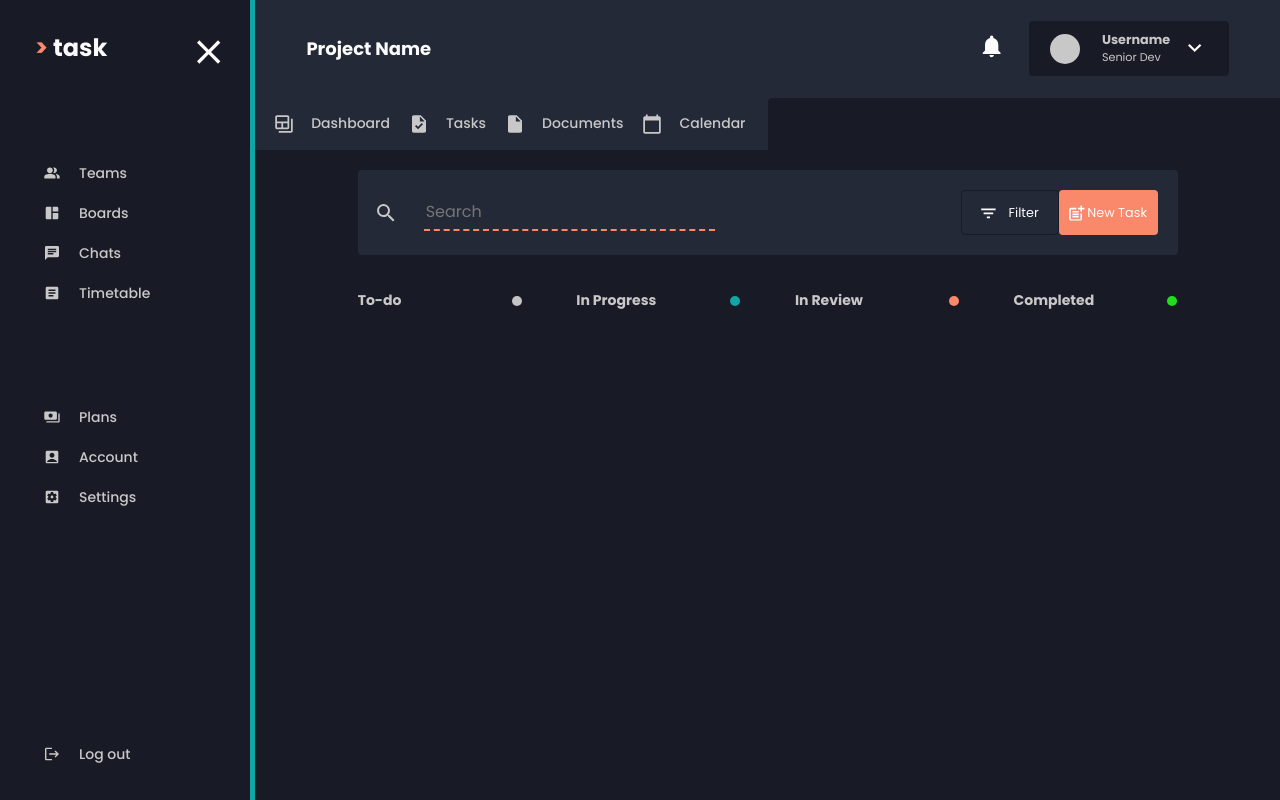
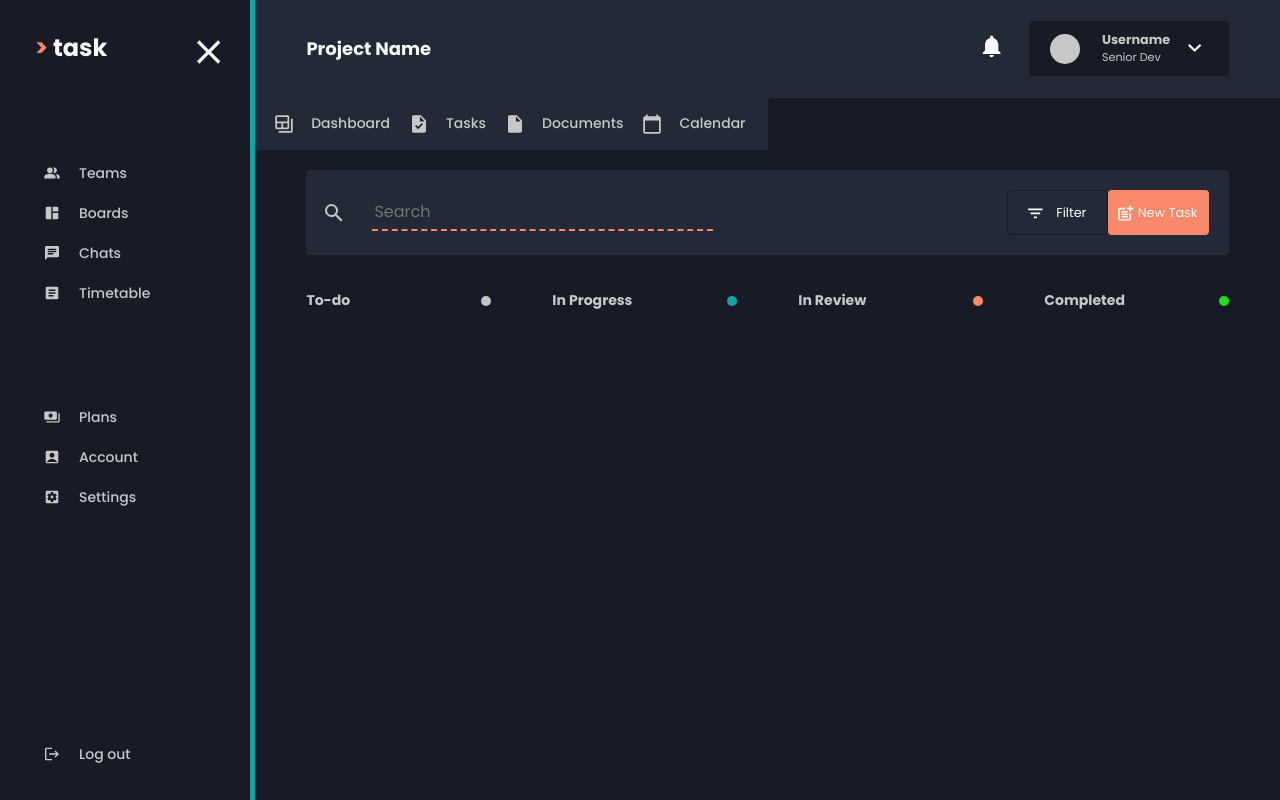
Before and after one commit to 0xOKNOTOK/task-manager, a Next.js app in the folder task/: page /test in a window 1280 px wide. Built offline with nearby package versions, Linux system fonts and the light colour scheme.

Commit message:
Increased width to give more space for tasks.

```diff
--- a/task/components/SearchBar/SearchBar.module.css
+++ b/task/components/SearchBar/SearchBar.module.css
@@ -2,7 +2,7 @@
   margin: 2%;
   padding: 20px;
   border-radius: var(--border-radius);
-  width: 80%;
+  width: 90%;
   background-color: var(--background-blue);
   align-items: center;
   display: flex;
--- a/task/components/TasksManager/TasksManager.module.css
+++ b/task/components/TasksManager/TasksManager.module.css
@@ -1,5 +1,5 @@
 .grid {
-  width: 80%;
+  width: 90%;
   display: grid;
   gap: 1rem;
 }
```
